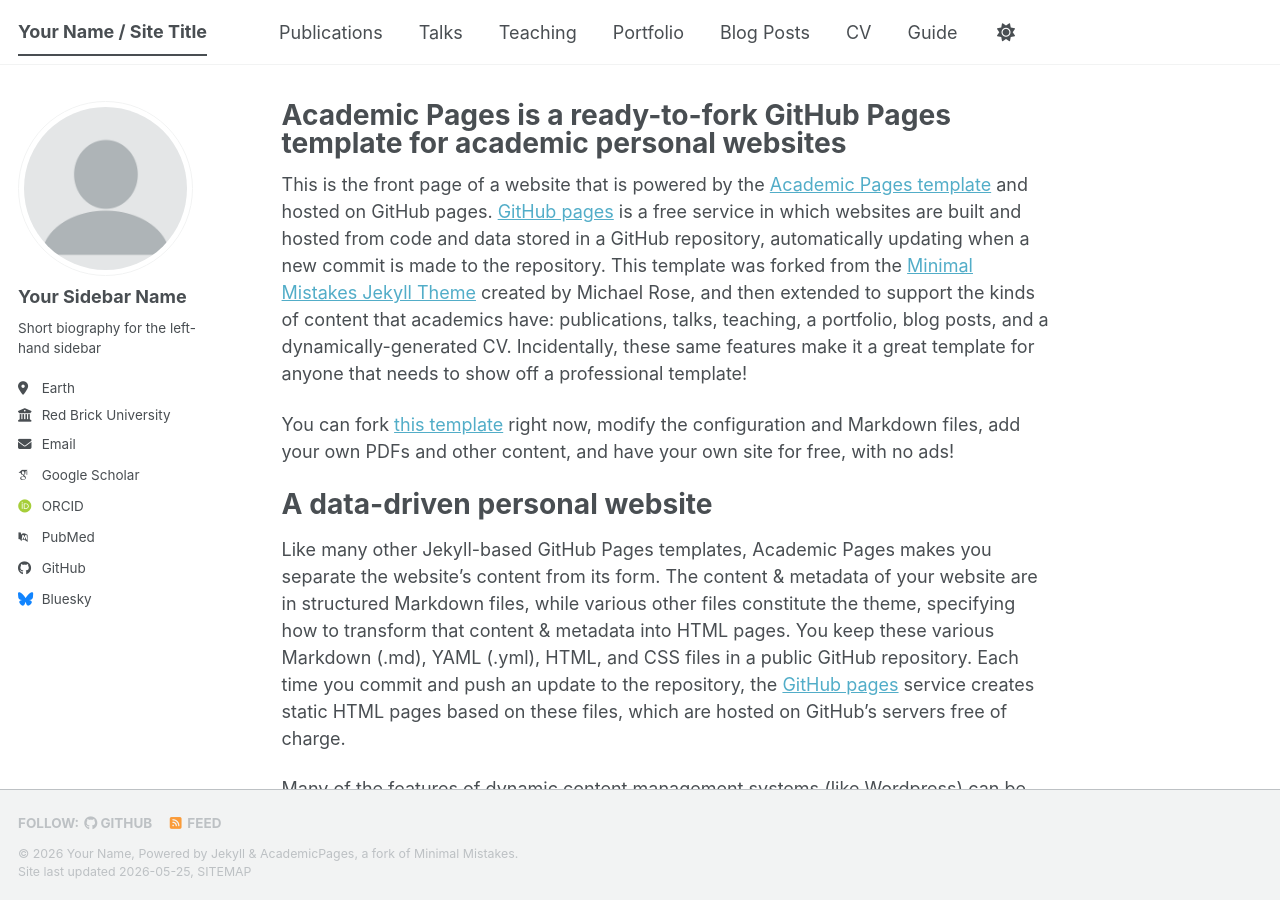
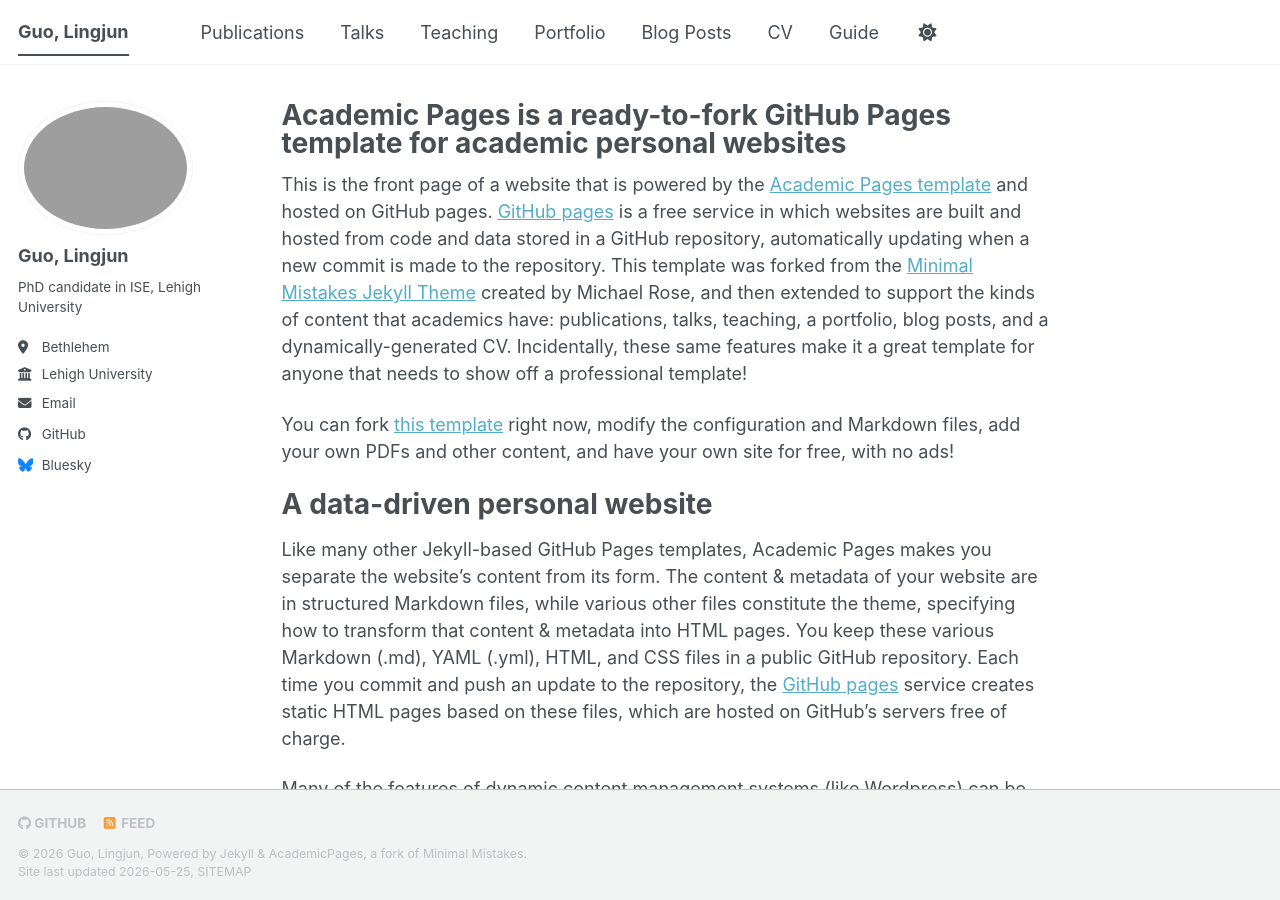
Before and after one commit to Guo-Lingjun/guo-lingjun.github.io, a Jekyll site: the page built from _pages/about.md, in a window 1280 px wide and 900 px high. Built offline with Jekyll 4.4.1, drawn with Linux system fonts in a browser that asks for light colours; some web fonts are replaced; a script bundle is joined from its source files by our own code; library files that are not in the unit come from our copies.

Commit message:
Update _config.yml

```diff
--- a/_config.yml
+++ b/_config.yml
@@ -7,44 +7,45 @@
 # server process.
 
 # Basic Site Settings
-locale                   : "en-US"
+locale                   : "Bethlehem, Pennsylvania, USA"
 site_theme               : "default" # The available themes options are "default", "air", "sunrise", "mint", "dirt" and "contrast"
-title                    : "Your Name / Site Title"
+title                    : "Guo, Lingjun"
 title_separator          : "-"
-name                     : &name "Your Name"
+name                     : &name "Guo, Lingjun"
 description              : &description "Your Name's academic portfolio"   # Update this with a general description of your site, this is the default if not overridden by a page
 url                      : https://guo-lingjun.github.io # The base hostname & protocol for your site e.g. "https://[your GitHub username].github.io",
                                                            # or if you already have some other page hosted on Github then use "https://[your GitHub username].github.io/[Your Repo Name]"
 baseurl                  : "" # the subpath of your site, e.g. "/blog"
-repository               : "academicpages/academicpages.github.io"
+repository               : "guo-lingjun/guo-lingjun.github.io"
 
 # Site Author - The following control what appear as part of the author content on the side bar.
 #               If a field is blank the icon and link will not appear, otherwise it will be shown.
 #               Additional customization can be done by editing /_includes/author-profile.html
 author:
   # Biographic information
-  avatar           : "profile.png"
-  name             : "Your Sidebar Name"
+  avatar           : "headshot.png"
+  name             : "Guo, Lingjun"
   pronouns         : # example: "she/her"
-  bio              : "Short biography for the left-hand sidebar"
-  location         : "Earth"
-  employer         : "Red Brick University"
+  bio              : "PhD candidate in ISE, Lehigh University"
+  location         : "Bethlehem"
+  employer         : "Lehigh University"
   uri              : # URL
-  email            : "none@example.org"
+  email            : "lig423@lehigh.edu"
 
   # Academic websites
-  academia         : # URL
-  arxiv            : # URL - Update with the correct link to your profile
-  googlescholar    : "https://scholar.google.com/citations?user=PS_CX0AAAAAJ"
-  inspire-hep      : # URL
-  impactstory      : # URL
-  orcid            : "https://orcid.org/yourorcidurl"
-  semantic         : # URL
-  ssrn             : # URL
-  pubmed           : "https://www.ncbi.nlm.nih.gov/pubmed/?term=john+snow"
-  researchgate     : # URL
-  scopus           : # URL
-  zotero           : # URL
+  linkedin           : "www.linkedin.com/in/glingjun"
+  # academia         : # URL
+  # arxiv            : # URL - Update with the correct link to your profile
+  # googlescholar    : "https://scholar.google.com/citations?user=PS_CX0AAAAAJ"
+  # inspire-hep      : # URL
+  # impactstory      : # URL
+  # orcid            : "https://orcid.org/yourorcidurl"
+  # semantic         : # URL
+  # ssrn             : # URL
+  # pubmed           : "https://www.ncbi.nlm.nih.gov/pubmed/?term=john+snow"
+  # researchgate     : # URL
+  # scopus           : # URL
+  # zotero           : # URL
 
 
   # Repositories and software development
```
